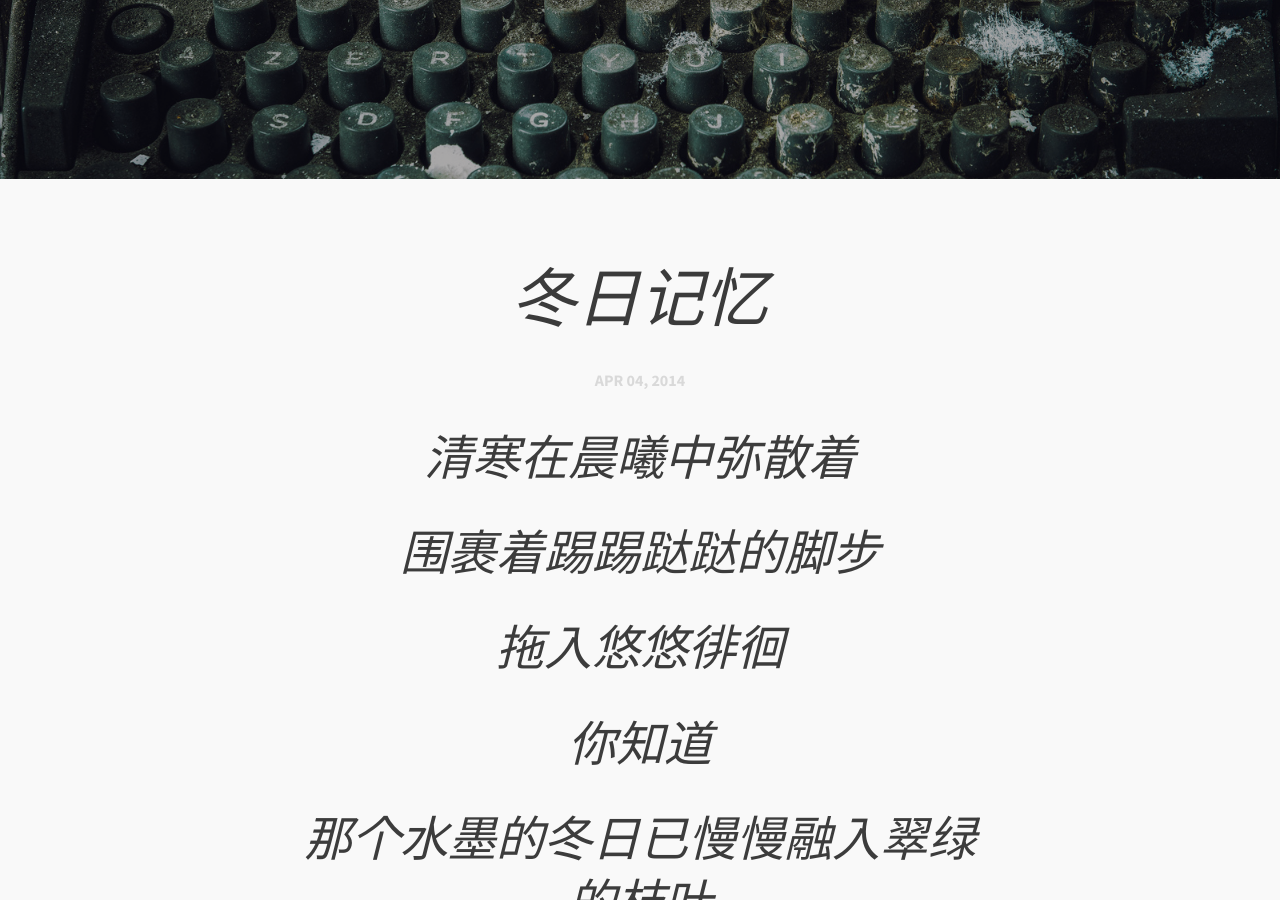
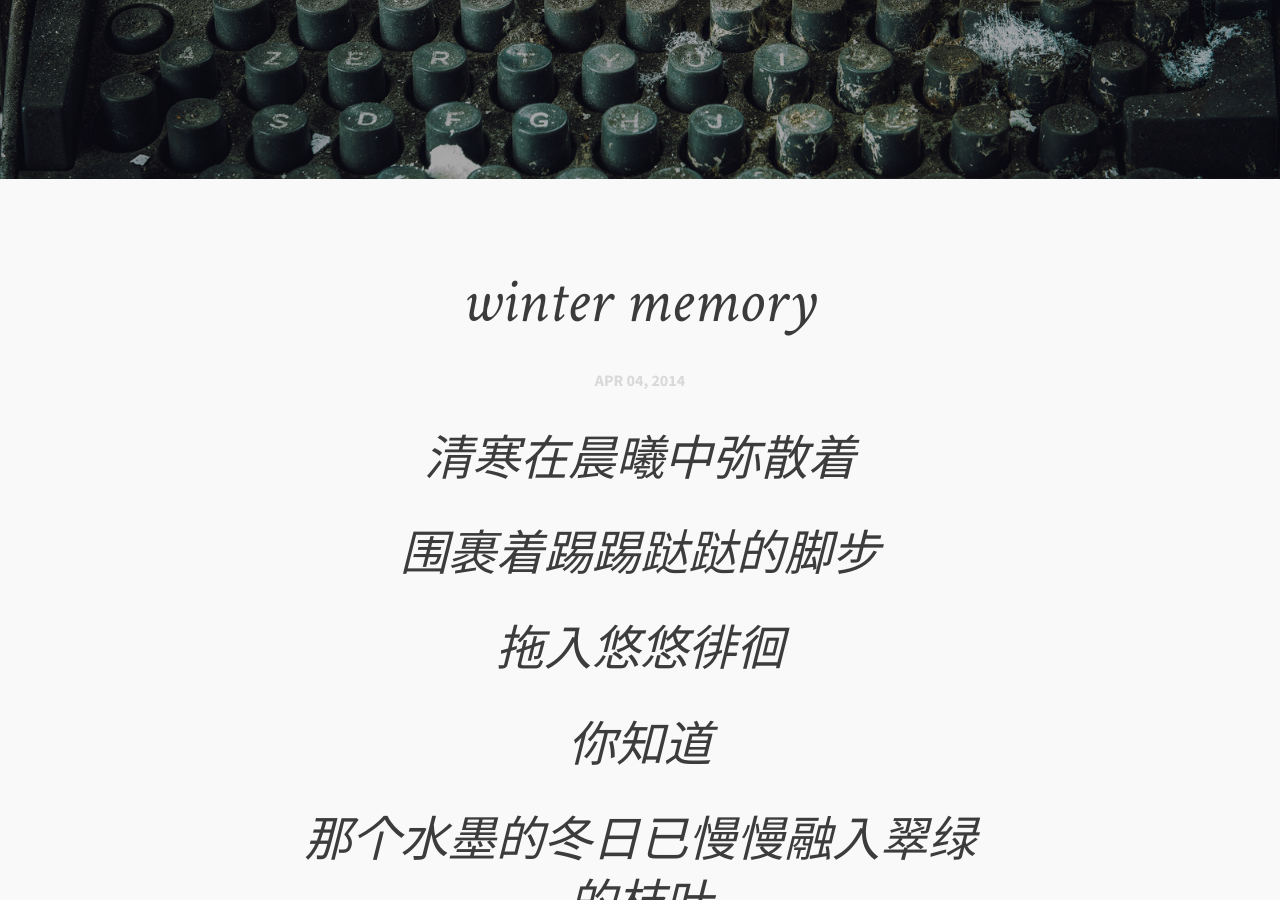
Before and after one commit to landfound/todaylover.github.io, a Jekyll site: the page built from _posts/2014-04-04-winter-memory.md, in a window 1280 px wide and 900 px high, scrolled down 371 px. Built offline with Jekyll 4.4.1, drawn with Linux system fonts in a browser that asks for light colours; Markdown is read by kramdown in place of the engine named in the settings; comment, search, counter and statistics services are not loaded.

Commit message:
change title

```diff
--- a/_posts/2014-04-04-winter-memory.md
+++ b/_posts/2014-04-04-winter-memory.md
@@ -1,6 +1,6 @@
 ---
 layout: post
-title: 冬日记忆
+title: winter memory
 category: articles
 ---
 
```
